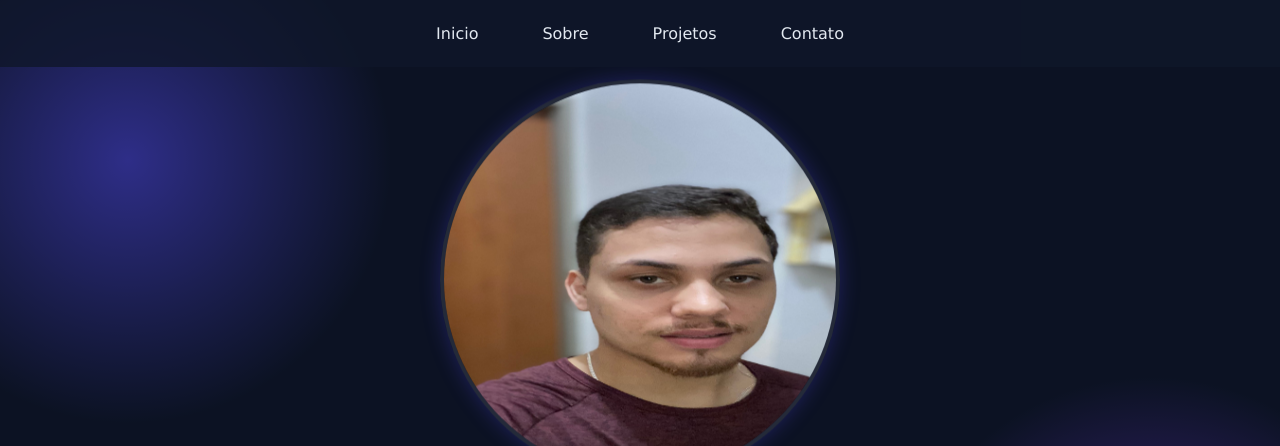
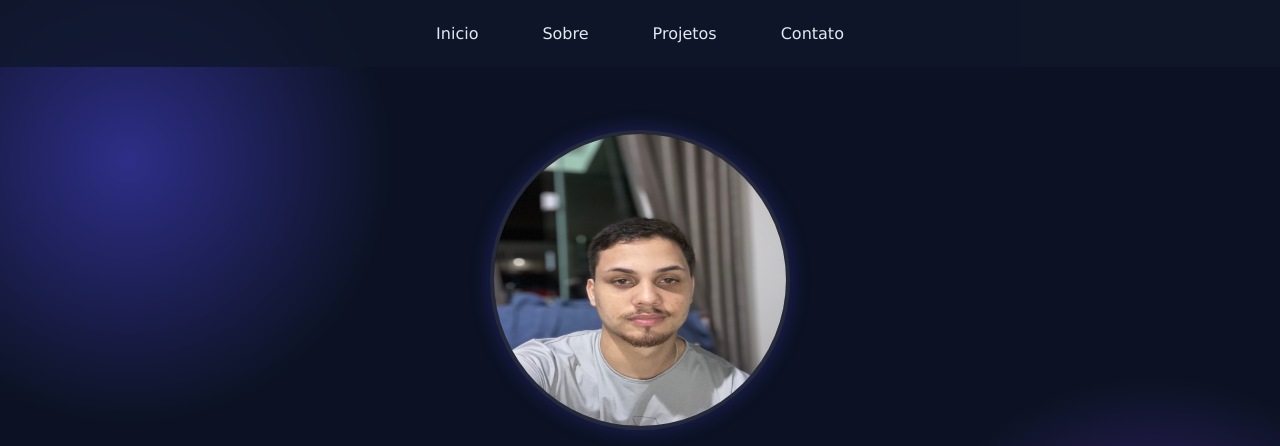
Before and after one commit to mjeova/portfolio, a plain HTML site: page index.html in a window 1280 px wide. Shown: the top 446 px of the page. Drawn offline with nearby package versions, Linux system fonts and the light colour scheme.

Commit message:
Atualiza imagem do portfolio

```diff
--- a/index.html
+++ b/index.html
@@ -40,7 +40,7 @@
 
   <main id="inicio" class="cabecalho">
 
-    <img src="./imagens/eu.JPG" alt="Foto de Mateus Jeová" class="foto-perfil">
+    <img src="./imagens/eu2.JPEG" alt="Foto de Mateus" class="foto-perfil">
     <h1>Mateus Jeová</h1>
     <p class="cabecalho-sub-titulo">Desenvolvedor Full Stack</p>
 
--- a/styles.css
+++ b/styles.css
@@ -72,8 +72,8 @@ body {
 }
 
 .foto-perfil {
-  width: 400px;
-  height: 400px;
+  width: 300px;
+  height: 300px;
   box-shadow: 0 0 20px rgba(79, 70, 229, 0.3);
   border-radius: 50%;
   border: 4px solid var(--vidro);
```
Also changed, not shown: imagens/eu.JPG (deleted), imagens/eu1.JPEG (added), imagens/eu2.JPEG (added), imagens/eu21.JPEG (added), imagens/eu3.JPEG (added).
